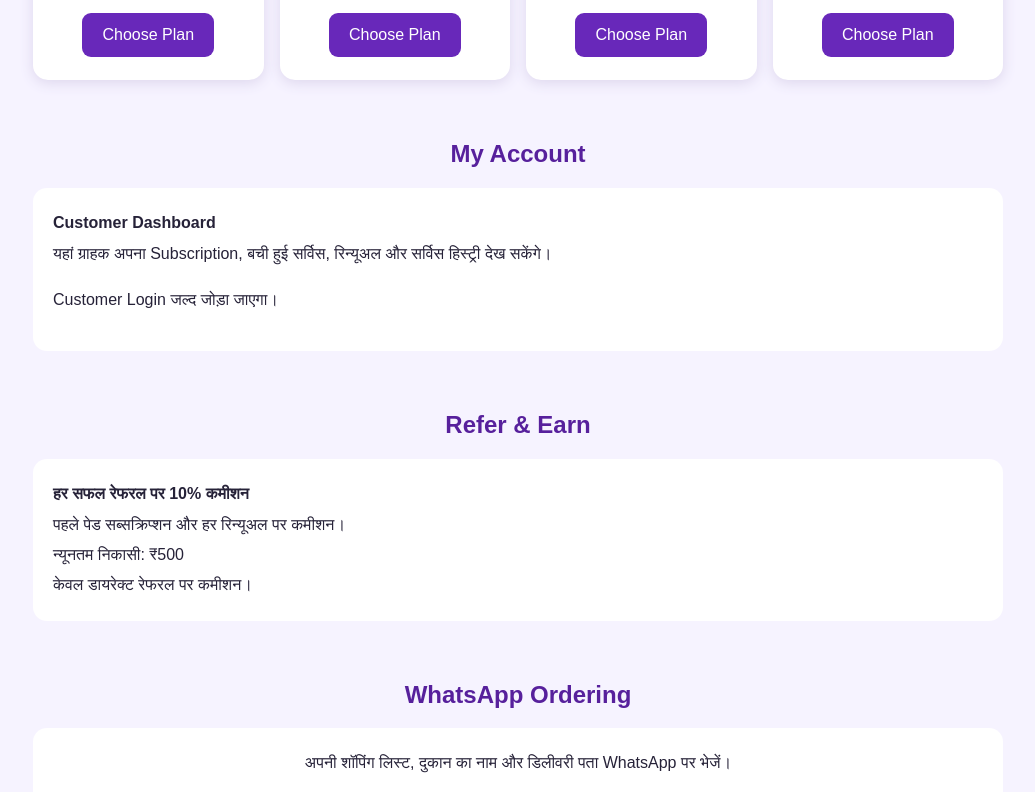
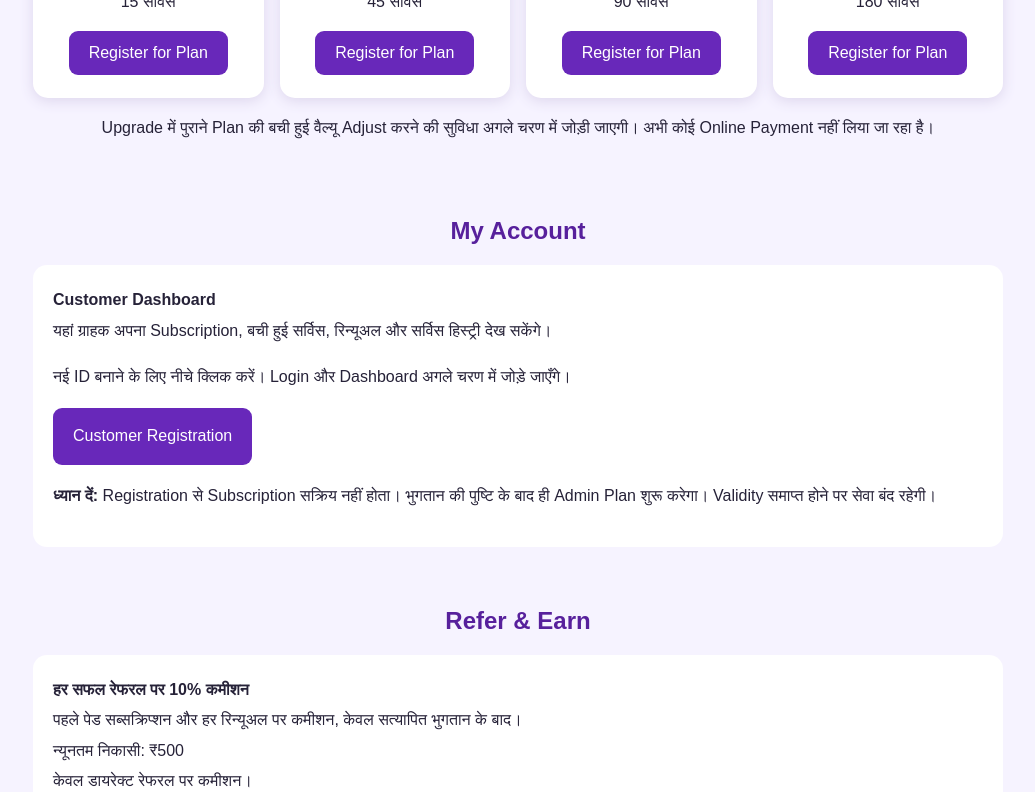
Before and after one commit to kesharimegamart/mirzapur-home-service, a plain HTML site: page index.html in a window 1280 px wide. Shown: the part 685-1477 px from the top of the page, without its empty margins (122-1157 px from the left). Drawn offline with Linux system fonts and the light colour scheme.

Commit message:
Add files via upload

```diff
--- a/index.html
+++ b/index.html
@@ -37,6 +37,7 @@ small{color:#d5c9e8}
 <a href="#home">Home</a>
 <a href="#plans">Plans</a>
 <a href="#account">My Account</a>
+<a href="register.html">Register</a>
 <a href="#referral">Referral</a>
 </nav>
 <div class="hero" id="home">
@@ -44,6 +45,7 @@ small{color:#d5c9e8}
 <p>मिर्जापुर में अपनी पसंद की दुकान बताएं।<br>
 हम आपके लिए सामान खरीदकर घर तक पहुंचाने में मदद करेंगे।</p>
 <a class="btn" href="#plans">View Subscription Plans</a>
+<a class="btn" href="register.html" style="background:#fff;color:#57209c;border:1px solid #57209c;margin:8px">नई Customer ID बनाएँ</a>
 </div>
 <section id="plans">
 <h2>हमारे Subscription Plans</h2>
@@ -52,27 +54,28 @@ small{color:#d5c9e8}
 <h3>Monthly Plan</h3>
 <div class="price">₹399</div>
 <p>30 दिन की वैधता<br>15 सर्विस</p>
-<a class="btn" href="#account">Choose Plan</a>
+<a class="btn" href="register.html?plan=monthly">Register for Plan</a>
 </div>
 <div class="card">
 <h3>3 Months Plan</h3>
 <div class="price">₹1,099</div>
 <p>90 दिन की वैधता<br>45 सर्विस</p>
-<a class="btn" href="#account">Choose Plan</a>
+<a class="btn" href="register.html?plan=quarterly">Register for Plan</a>
 </div>
 <div class="card">
 <h3>6 Months Plan</h3>
 <div class="price">₹2,099</div>
 <p>180 दिन की वैधता<br>90 सर्विस</p>
-<a class="btn" href="#account">Choose Plan</a>
+<a class="btn" href="register.html?plan=halfyearly">Register for Plan</a>
 </div>
 <div class="card">
 <h3>Yearly Plan</h3>
 <div class="price">₹3,999</div>
 <p>365 दिन की वैधता<br>180 सर्विस</p>
-<a class="btn" href="#account">Choose Plan</a>
+<a class="btn" href="register.html?plan=yearly">Register for Plan</a>
 </div>
 </div>
+<p style="text-align:center;line-height:1.7">Upgrade में पुराने Plan की बची हुई वैल्यू Adjust करने की सुविधा अगले चरण में जोड़ी जाएगी। अभी कोई Online Payment नहीं लिया जा रहा है।</p>
 </section>
 <section id="account">
 <h2>My Account</h2>
@@ -80,16 +83,18 @@ small{color:#d5c9e8}
 <b>Customer Dashboard</b><br>
 यहां ग्राहक अपना Subscription, बची हुई सर्विस,
 रिन्यूअल और सर्विस हिस्ट्री देख सकेंगे।
-<p>Customer Login जल्द जोड़ा जाएगा।</p>
+<p>नई ID बनाने के लिए नीचे क्लिक करें। Login और Dashboard अगले चरण में जोड़े जाएँगे।</p>
+<a class="btn" href="register.html">Customer Registration</a>
+<p><strong>ध्यान दें:</strong> Registration से Subscription सक्रिय नहीं होता। भुगतान की पुष्टि के बाद ही Admin Plan शुरू करेगा। Validity समाप्त होने पर सेवा बंद रहेगी।</p>
 </div>
 </section>
 <section id="referral">
 <h2>Refer & Earn</h2>
 <div class="info">
 <b>हर सफल रेफरल पर 10% कमीशन</b><br>
-पहले पेड सब्सक्रिप्शन और हर रिन्यूअल पर कमीशन।<br>
+पहले पेड सब्सक्रिप्शन और हर रिन्यूअल पर कमीशन, केवल सत्यापित भुगतान के बाद।<br>
 न्यूनतम निकासी: ₹500<br>
-केवल डायरेक्ट रेफरल पर कमीशन।
+केवल डायरेक्ट रेफरल पर कमीशन।<br>Referral Code Registration के समय दर्ज किया जा सकेगा। Commission Credit और Withdrawal सिस्टम अभी सक्रिय नहीं हैं।
 </div>
 </section>
 <section>
```
